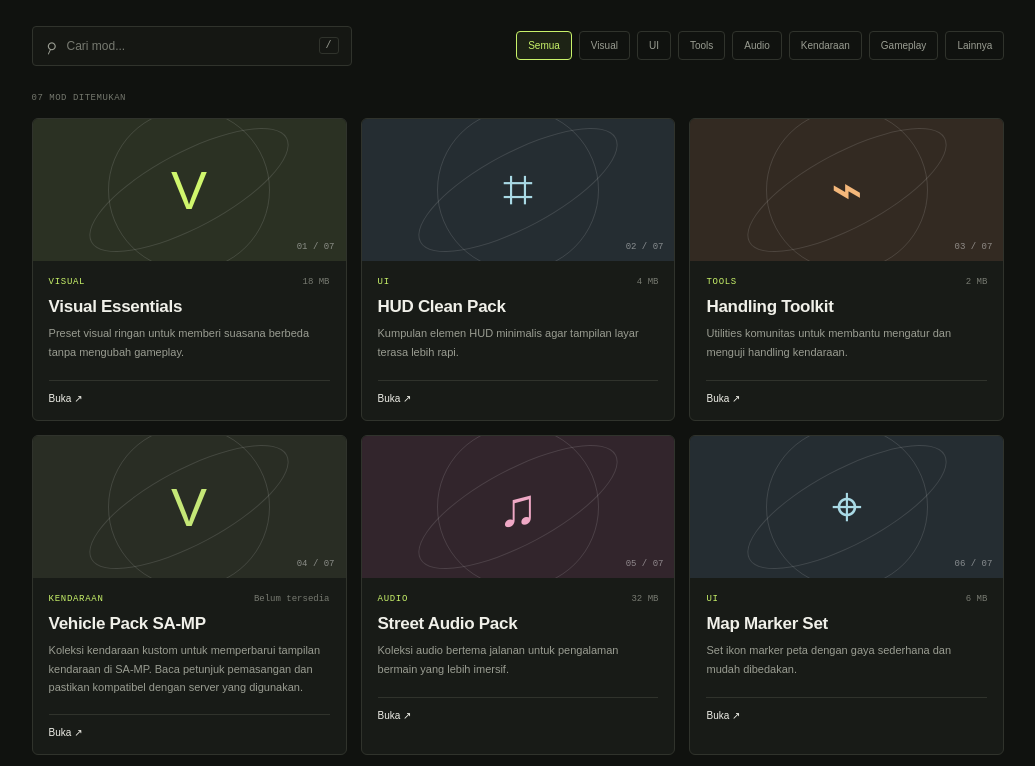
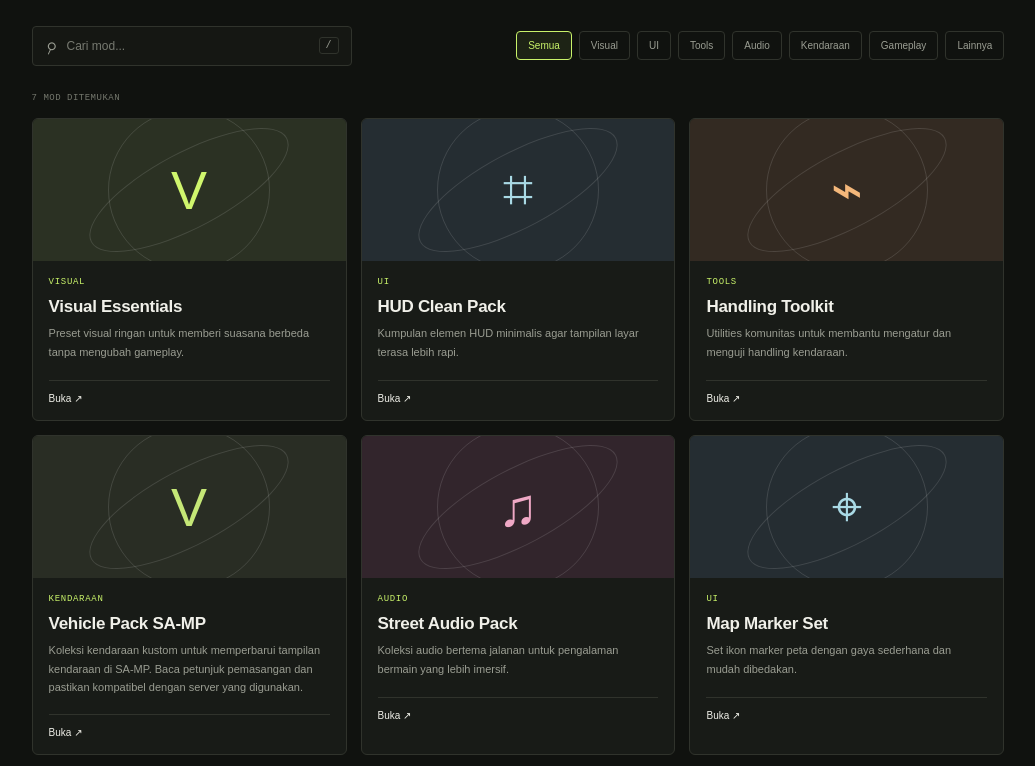
Before and after one commit to tankamala961-star/RuangMod, a plain HTML site: page index.html in a window 1280 px wide. Shown: the part 753-1519 px from the top of the page, without its empty margins (122-1157 px from the left). Drawn offline with Linux system fonts and the light colour scheme.

Commit message:
Add files via upload

```diff
--- a/app.js
+++ b/app.js
@@ -185,7 +185,7 @@ function renderMods() {
     return matchesCategory && searchableText.includes(query);
   });
 
-  grid.innerHTML = visibleMods.map((mod, index) => {
+  grid.innerHTML = visibleMods.map((mod) => {
     const [background, color, symbol] = palettes[mod.category] || palettes.Lainnya;
     const downloadAction = mod.fileId
       ? `<button class="download-button" type="button" data-download-id="${escapeHtml(mod.fileId)}">Unduh ↓</button>`
@@ -196,10 +196,9 @@ function renderMods() {
       <article class="mod-card">
         <div class="card-art" style="--card-bg:${background};--card-color:${color}">
           <span class="card-symbol" aria-hidden="true">${escapeHtml(mod.symbol || symbol)}</span>
-          <span class="card-number">${String(index + 1).padStart(2, "0")} / ${String(visibleMods.length).padStart(2, "0")}</span>
         </div>
         <div class="card-body">
-          <div class="card-topline"><span class="category-tag">${escapeHtml(mod.category)}</span><span class="file-size">${escapeHtml(mod.size)}</span></div>
+          <div class="card-topline"><span class="category-tag">${escapeHtml(mod.category)}</span></div>
           <h3>${escapeHtml(mod.name)}</h3>
           <p>${escapeHtml(mod.description)}</p>
           ${mod.author ? `<p class="card-author">Dibagikan oleh ${escapeHtml(mod.author)}</p>` : ""}
@@ -212,7 +211,7 @@ function renderMods() {
     `;
   }).join("");
 
-  resultsCount.textContent = `${String(visibleMods.length).padStart(2, "0")} MOD DITEMUKAN`;
+  resultsCount.textContent = `${visibleMods.length} MOD DITEMUKAN`;
   emptyState.hidden = visibleMods.length > 0;
   grid.hidden = visibleMods.length === 0;
   const isEmptyArchive = visibleMods.length === 0 && !query && activeCategory !== "Semua";
--- a/styles.css
+++ b/styles.css
@@ -71,11 +71,9 @@ kbd { padding: 2px 6px; border: 1px solid var(--line); border-radius: 3px; color
 .card-art::before { width: 160px; height: 160px; }
 .card-art::after { width: 220px; height: 74px; transform: rotate(-28deg); }
 .card-symbol { z-index: 1; color: var(--card-color, var(--accent)); font: 500 54px var(--display); }
-.card-number { position: absolute; right: 11px; bottom: 9px; color: #ffffff75; font: 9px var(--mono); }
 .card-body { padding: 16px; }
 .card-topline { display: flex; align-items: center; justify-content: space-between; margin-bottom: 10px; }
 .category-tag { color: var(--accent); font: 9px var(--mono); text-transform: uppercase; letter-spacing: .7px; }
-.file-size { color: #777a71; font: 9px var(--mono); }
 .card-body h3 { margin-bottom: 7px; font: 600 17px var(--display); letter-spacing: -.3px; }
 .card-body > p { min-height: 39px; margin-bottom: 17px; color: var(--muted); font-size: 11px; line-height: 1.7; }
 .card-actions { display: flex; align-items: center; justify-content: space-between; padding-top: 12px; border-top: 1px solid var(--line); }
```
